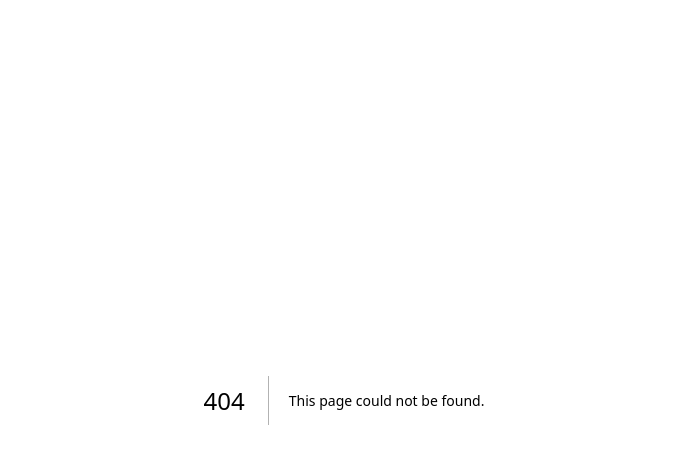
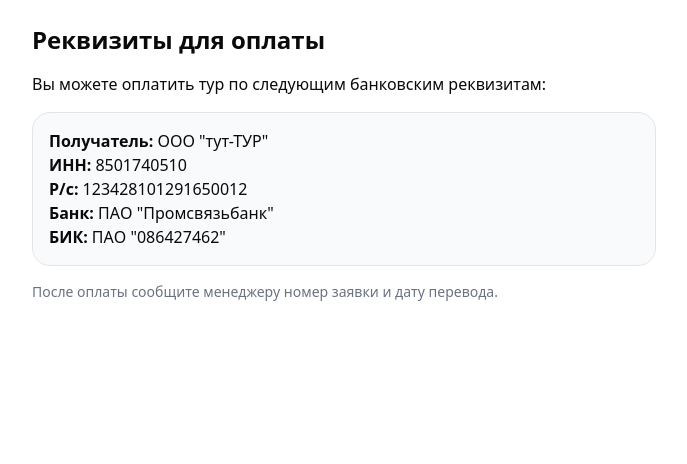
Before and after one commit to ochkishnik/diploma-tourism-app, a Next.js app: page /payment-info in a window 1280 px wide. Before the commit this address had no page. Shown: the top 464 px of the page, without its empty margins (296-983 px from the left). Built offline with nearby package versions, Linux system fonts and the light colour scheme.

Commit message:
feat: add payment confirmation and bank details for offline payments

```diff
--- a/src/app/admin/bookings/actions.ts
+++ b/src/app/admin/bookings/actions.ts
@@ -14,3 +14,13 @@ export async function cancelBooking(formData: FormData) {
 
   revalidatePath("/admin/bookings");
 }
+
+export async function confirmPayment(formData: FormData) {
+  const bookingId = Number(formData.get("bookingId"));
+
+  await prisma.booking.update({
+    where: { id: bookingId },
+    data: { paid: true },
+  });
+  revalidatePath("/admin/bookings");
+}
--- a/src/app/admin/bookings/page.tsx
+++ b/src/app/admin/bookings/page.tsx
@@ -1,7 +1,7 @@
 // src/app/admin/bookings/page.tsx
 import { prisma } from "@/lib/prisma";
 import { getUserRole } from "@/lib/auth";
-import { cancelBooking } from "./actions";
+import { cancelBooking, confirmPayment } from "./actions";
 
 export default async function BookingsAdminPage() {
   const role = await getUserRole();
@@ -50,6 +50,8 @@ export default async function BookingsAdminPage() {
               <th className="border px-4 py-2">Телефон</th>
               <th className="border px-4 py-2">Тур</th>
               <th className="border px-4 py-2">Дата</th>
+              <th className="border px-4 py-2">Тип</th>
+              <th className="border px-4 py-2">Оплата</th>
               <th className="border px-4 py-2">Статус</th>
               <th className="border px-4 py-2">Действия</th>
             </tr>
@@ -68,6 +70,24 @@ export default async function BookingsAdminPage() {
                   {new Date(booking.createAt).toLocaleDateString()}
                 </td>
                 <td className="border px-4 py-2">
+                  {booking.isGuest ? (
+                    <span className="bg-gray-100 text-gray-800 px-2 py-1 rounded-2xl text-xs">
+                      Гость
+                    </span>
+                  ) : (
+                    <span className="bg-blue-100 text-blue-800 px-2 py-1 rounded-2xl text-xs">
+                      Авторизован
+                    </span>
+                  )}
+                </td>
+                <td className="border px-4 py-2 items-center text-center">
+                  {booking.paid ? (
+                    <span className="text-green-600">✓</span>
+                  ) : (
+                    <span className="text-red-600">×</span>
+                  )}
+                </td>
+                <td className="border px-4 py-2 items-center text-center">
                   <span
                     className={`px-2 py-1 rounded-2xl text-xs ${getStatusColor(booking.status)}`}
                   >
@@ -78,7 +98,7 @@ export default async function BookingsAdminPage() {
                         : "Отменена"}
                   </span>
                 </td>
-                <td className="border px-4 py-2">
+                <td className="border px-4 py-2 text-center">
                   {booking.status !== "CANCELLED" ? (
                     <form action={cancelBooking} className="inline">
                       <input
@@ -88,10 +108,28 @@ export default async function BookingsAdminPage() {
                       />
                       <button
                         type="submit"
-                        className="text-red-600 hover:underline"
+                        className="text-red-600 bg-red-100 hover:underline border px-1 mb-1 rounded-2xl"
                       >
                         Отменить
                       </button>
+
+                      {/* Подтверждение отлаты - только если не оплачено */}
+                      {!booking.paid && (
+                        <form action={confirmPayment} className="inline">
+                          <input
+                            type="hidden"
+                            name="bookingId"
+                            value={booking.id}
+                          />
+                          <button
+                            type="submit"
+                            className="text-green-600 bg-green-100 hover:underline border px-1 rounded-2xl"
+                            title="Используется, если клиент оплатил по банковским реквизитам"
+                          >
+                            Подтвердить оплату
+                          </button>
+                        </form>
+                      )}
                     </form>
                   ) : (
                     <span className="text-gray-500">-</span>
--- /dev/null
+++ b/src/app/payment-info/page.tsx
@@ -0,0 +1,32 @@
+// src/app/payment-info/page.tsx
+
+export default function PaymentInfoPage() {
+  return (
+    <div className="container mx-auto p-6 max-w-2xl">
+      <h1 className="text-2xl font-bold mb-4">Реквизиты для оплаты</h1>
+      <p className="mb-4">
+        Вы можете оплатить тур по следующим банковским реквизитам:
+      </p>
+      <div className="bg-gray-50 p-4 rounded-2xl border">
+        <p>
+          <strong>Получатель: </strong>ООО {'"'}тут-ТУР{'"'}
+        </p>
+        <p>
+          <strong>ИНН: </strong>8501740510
+        </p>
+        <p>
+          <strong>Р/с: </strong>123428101291650012
+        </p>
+        <p>
+          <strong>Банк: </strong>ПАО {'"'}Промсвязьбанк{'"'}
+        </p>
+        <p>
+          <strong>БИК: </strong>ПАО {'"'}086427462{'"'}
+        </p>
+      </div>
+      <p className="mt-4 text-sm text-gray-500">
+        После оплаты сообщите менеджеру номер заявки и дату перевода.
+      </p>
+    </div>
+  );
+}
--- a/src/app/tours/[id]/BookingSection.tsx
+++ b/src/app/tours/[id]/BookingSection.tsx
@@ -87,6 +87,17 @@ export function BookingSection({
               Забронировать тур
             </Button>
           </form>
+
+          {/*Ссылка на реквизиты*/}
+          <div className="mt-4 text-sm text-gray-600 text-center">
+            ● Оплата возможна и{" "}
+            <a
+              href="/payment-info"
+              className="text-blue-600 underline hover:text-blue-800"
+            >
+              по банковским реквизитам
+            </a>
+          </div>
         </CardContent>
       </Card>
     </div>
--- a/src/app/tours/[id]/actions.ts
+++ b/src/app/tours/[id]/actions.ts
@@ -15,6 +15,12 @@ export async function createBooking(formData: FormData) {
   if (!fullName || !email || !phone || isNaN(tourId))
     throw new Error("Все поля обязательны");
 
+  /*
+   * Проверка, есть ли авторизованный пользователь (пока что такими являются только админы)
+   * В качестве заглушки пока так, но в скором времени будет обычная авторизация
+   */
+  const isGuest = true;
+
   try {
     await prisma.booking.create({
       data: {
@@ -22,7 +28,7 @@ export async function createBooking(formData: FormData) {
         email,
         phone,
         tourId,
-        isGuest: true,
+        isGuest,
         userId: null,
       },
     });
--- /dev/null
+++ b/src/lib/booking.ts
@@ -0,0 +1,8 @@
+// src/lib/booking.ts
+
+export function getBookingDeadline(isGuest: boolean) {
+  const now = new Date();
+  // Гостям дается три дня брони, а авторизованным пользователям - семь дней
+  const days = isGuest ? 3 : 7;
+  return new Date(now.getTime() + days * 24 * 60 * 60 * 1000);
+}
```
